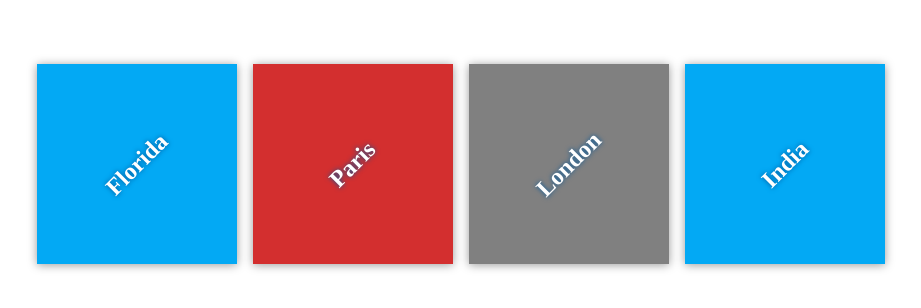
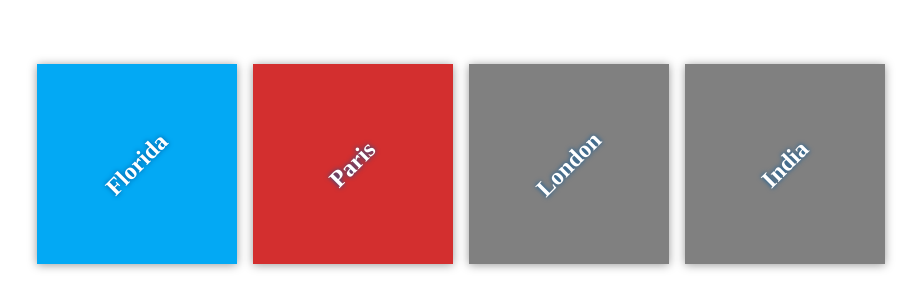
Before and after one commit to HananEssam/my-travel-plans, a plain HTML site: page index.html in a window 1280 px wide. Shown: the part 236-544 px from the top of the page, without its empty margins (179-1100 px from the left). Drawn offline with Linux system fonts and the light colour scheme.

Commit message:
Add India destination style

```diff
--- a/css/app.css
+++ b/css/app.css
@@ -62,3 +62,7 @@ h2 {
 #london{
     background-color: grey
 }
+
+#india{
+    background-color: grey
+}
```
